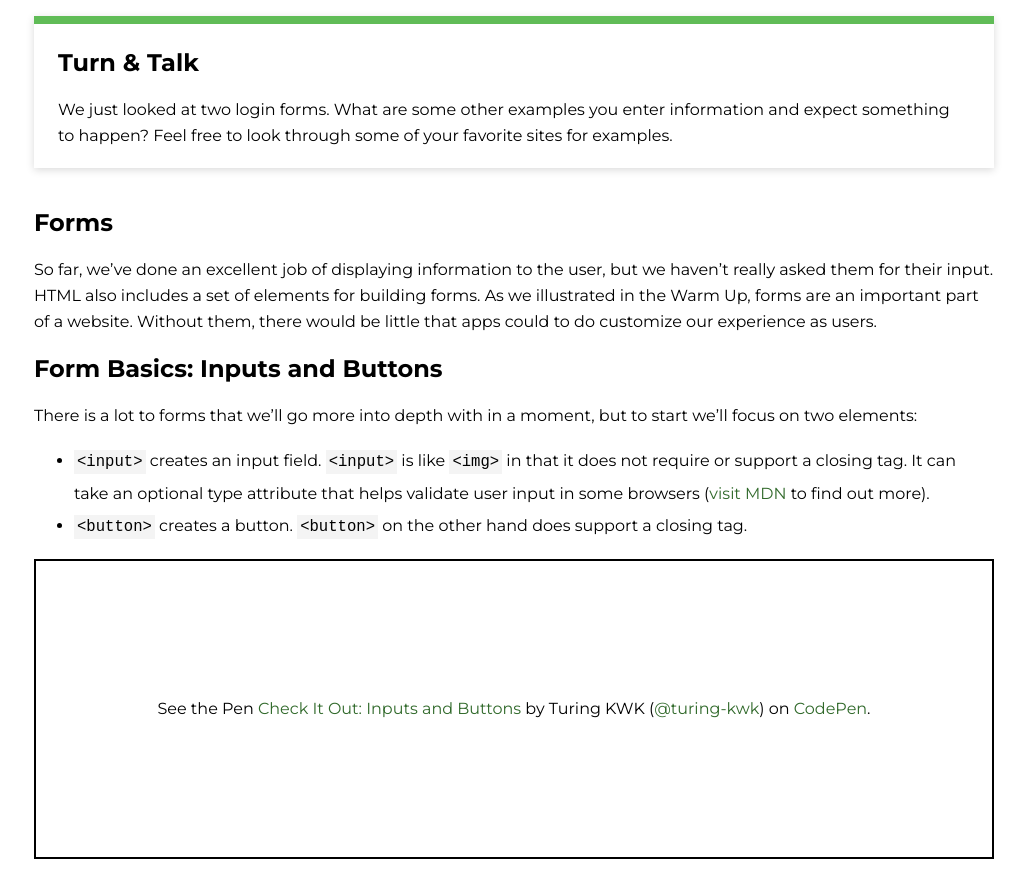
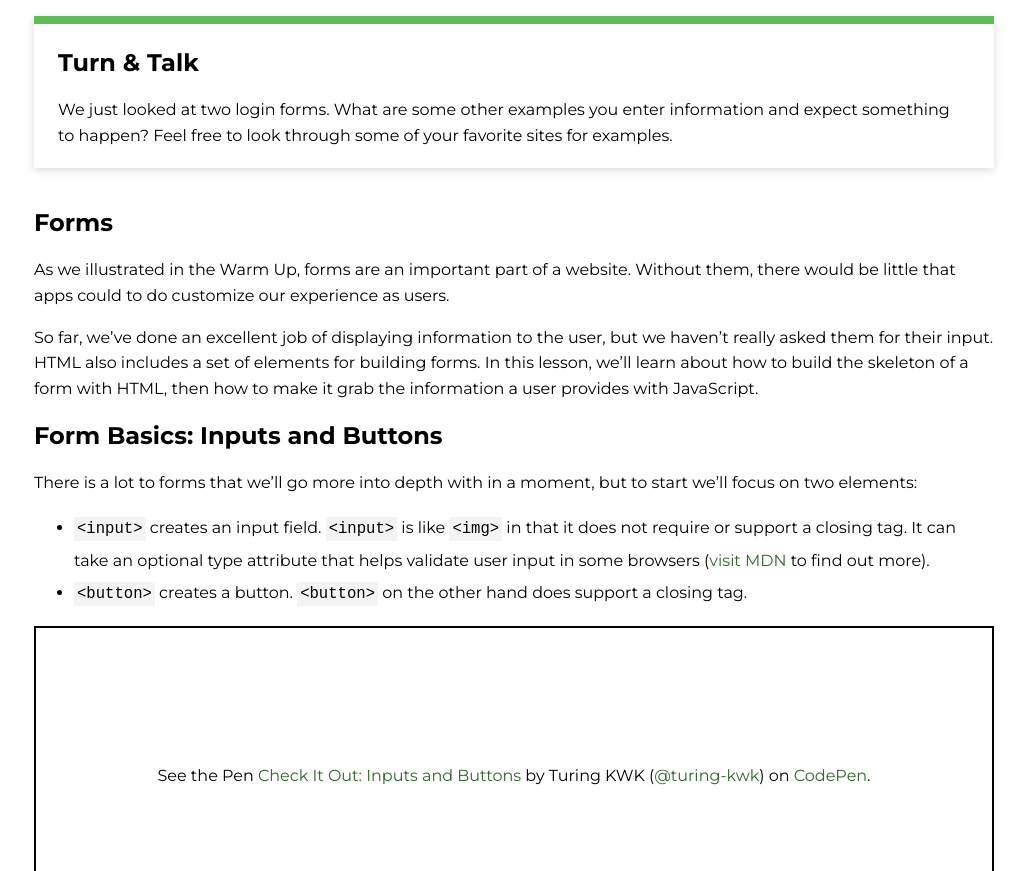
Before and after one commit to ameseee/kwk-curriculum-site, a Jekyll site: the page built from web-app/lessons/js-forms/index.md, in a window 1280 px wide and 900 px high, scrolled down 738 px, cut to the strip 0-871 px from the top of the window. Shown: the whole strip, without its empty margins (126-1153 px from the left). Built offline with Jekyll 4.4.1, drawn with Linux system fonts in a browser that asks for light colours; nearby versions of some CDN libraries.

Commit message:
Reword intro paragraphs for Forms lesson

```diff
--- a/web-app/lessons/js-forms/index.md
+++ b/web-app/lessons/js-forms/index.md
@@ -28,7 +28,9 @@ Visit [the Discord login page](https://discordapp.com/login). As a user, if you
 
 ## Forms
 
-So far, we’ve done an excellent job of displaying information to the user, but we haven’t really asked them for their input. HTML also includes a set of elements for building forms. As we illustrated in the Warm Up, forms are an important part of a website. Without them, there would be little that apps could to do customize our experience as users.
+As we illustrated in the Warm Up, forms are an important part of a website. Without them, there would be little that apps could to do customize our experience as users.
+
+So far, we’ve done an excellent job of displaying information to the user, but we haven’t really asked them for their input. HTML also includes a set of elements for building forms. In this lesson, we'll learn about how to build the skeleton of a form with HTML, then how to make it grab the information a user provides with JavaScript.
 
 ## Form Basics: Inputs and Buttons
 
```
